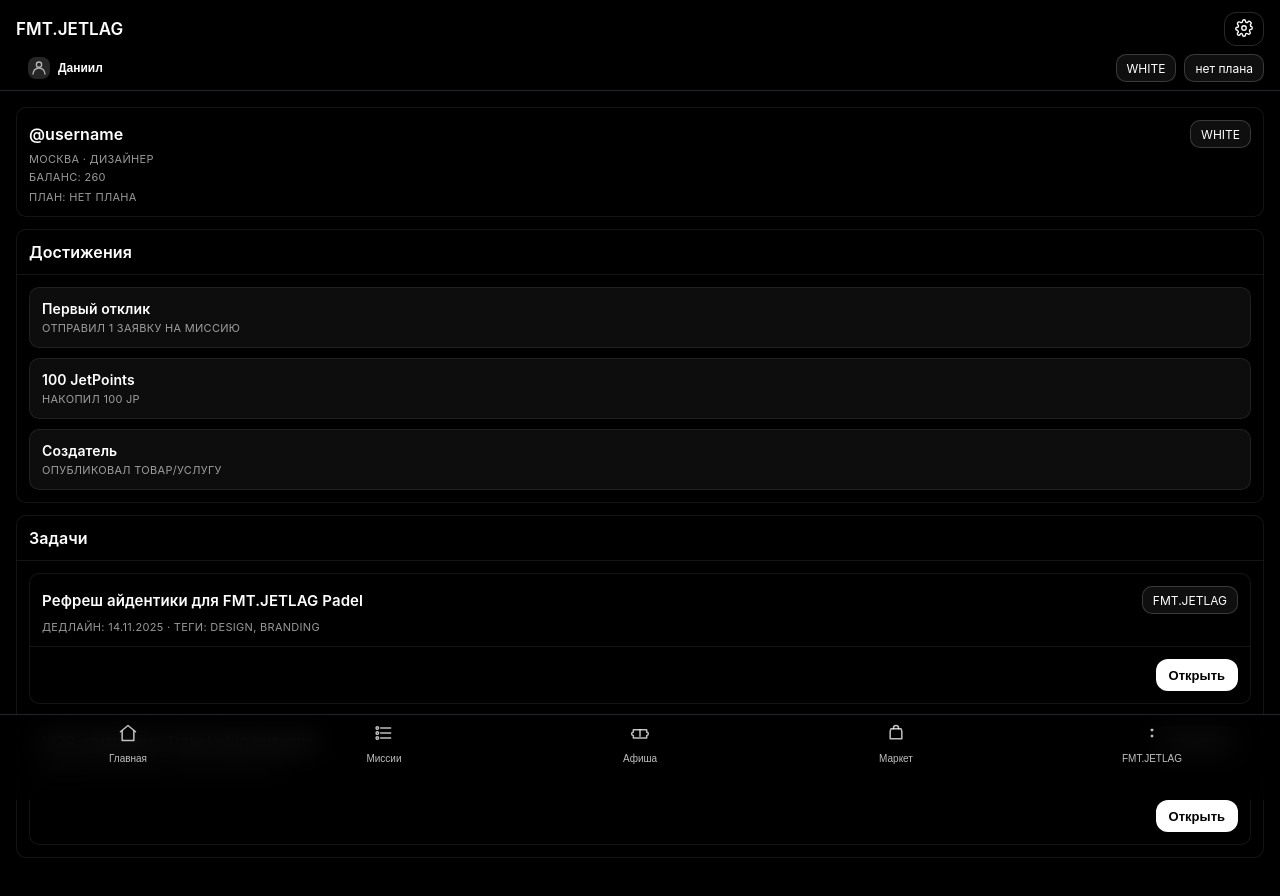
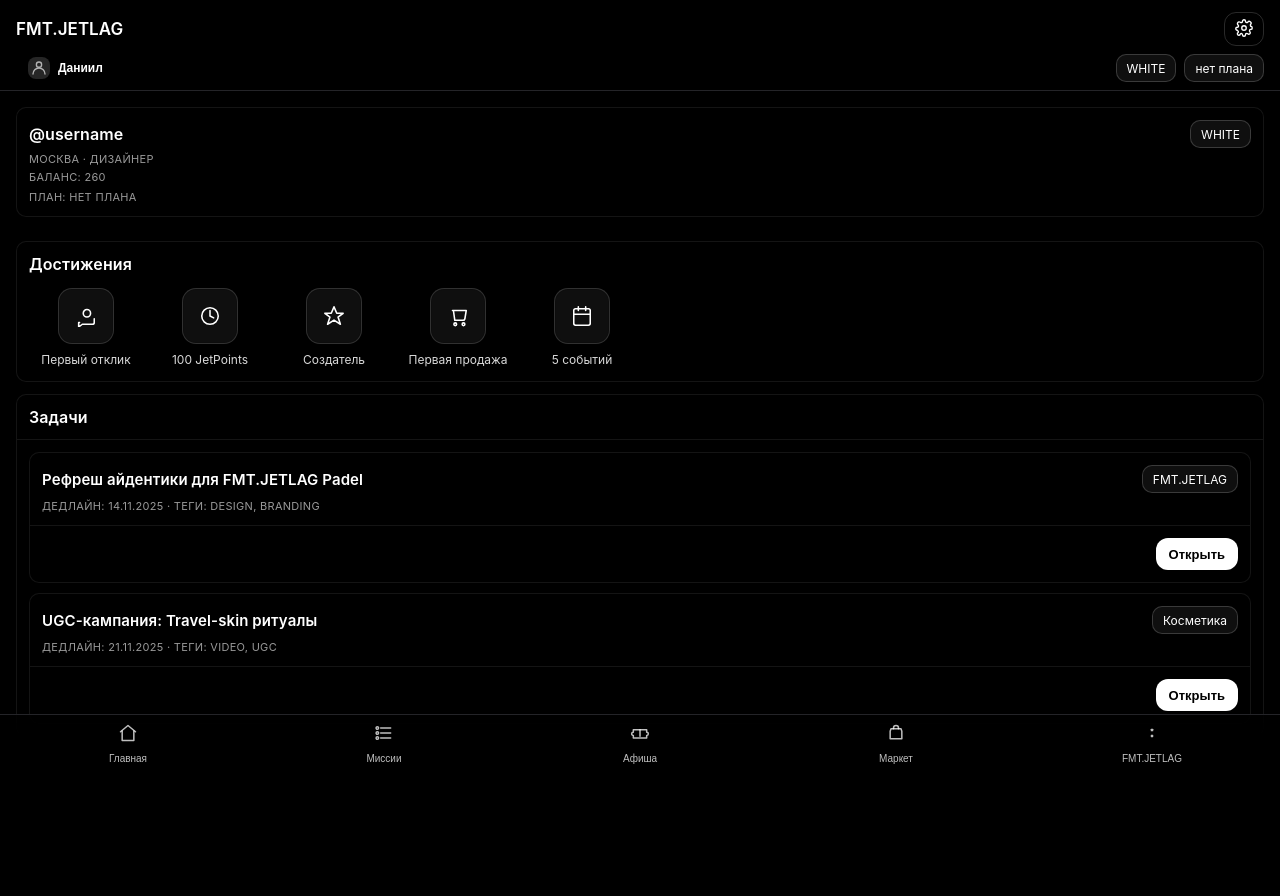
Before and after one commit to svechnikovdan-source/jetlag-tma, a Next.js app: page / in a window 1280 px wide. Both pictures are taken after a click on the button "Даниил". Shown: the top 896 px of the page. After the commit the page ends 825 px from the top, so only its background shows below. Built offline with nearby package versions, Linux system fonts and the light colour scheme.

Commit message:
UI tidy: stable icons, clean tabbar, full screens

```diff
--- a/app/page.tsx
+++ b/app/page.tsx
@@ -51,9 +51,9 @@
 
 const PEOPLE = [
   { id:"u1", name:"Арсений", role:"Основатель" },
-  { id:"u2", name:"Даниил", role:"Нефтянник" },
-  { id:"u3", name:"Бадри", role:"Gruzin" },
-  { id:"u4", name:"9Mice", role:"Artist" },
+  { id:"u2", name:"Мурад", role:"Блоггер" },
+  { id:"u3", name:"Даниил", role:"Нефтянник" },
+  { id:"u4", name:"9Mice", role:"Музыкант" },
   { id:"u5", name:"Kai Angel", role:"Музыкант" },
 ];
 
@@ -406,7 +406,6 @@
                       <div className="t-caption" style={{ marginTop: 2 }}>{p.role}</div>
                     </div>
                   </div>
-                  <div className="t-caption" style={{ marginTop: 10 }}>создаём культуру вместе</div>
                 </div>
               </div>
             );
@@ -457,19 +456,47 @@
 
       <div className="sp-3" />
 
+            {/* Достижения — горизонтальный скролл */}
+      <div className="sp-3" />
       <div className="card">
         <div className="card-sec">
           <div className="h2">Достижения</div>
-        </div>
-        <div className="separator" />
-        <div className="card-sec">
-          <div className="list">
-            {ACH.map(a=>(
-              <div className="card" key={a.id} style={{ background:"rgba(255,255,255,.05)" }}>
-                <div className="card-sec">
-                  <div className="h2" style={{ fontSize: 14 }}>{a.title}</div>
-                  <div className="t-caption" style={{ marginTop: 4 }}>{a.desc}</div>
-                </div>
+          <div className="sp-2" />
+
+          {/* список в одну строку со скроллом */}
+          <div className="ach-scroll">
+            {[
+              { id:"a1", title:"Первый отклик", icon:(
+                <svg width="22" height="22" viewBox="0 0 24 24" fill="none" stroke="currentColor" strokeWidth="1.7" strokeLinecap="round" strokeLinejoin="round">
+                  <path d="M21 15v4a2 2 0 0 1-2 2H8l-4 3v-5H5" />
+                  <path d="M17 9a4 4 0 1 1-8 0 4 4 0 0 1 8 0z"/>
+                </svg>
+              )},
+              { id:"a2", title:"100 JetPoints", icon:(
+                <svg width="22" height="22" viewBox="0 0 24 24" fill="none" stroke="currentColor" strokeWidth="1.7" strokeLinecap="round" strokeLinejoin="round">
+                  <circle cx="12" cy="12" r="9"/>
+                  <path d="M12 6v6l4 2"/>
+                </svg>
+              )},
+              { id:"a3", title:"Создатель", icon:(
+                <svg width="22" height="22" viewBox="0 0 24 24" fill="none" stroke="currentColor" strokeWidth="1.7" strokeLinecap="round" strokeLinejoin="round">
+                  <path d="M12 2l3 7h7l-5.6 4.1L19 21l-7-4.5L5 21l2.6-7.9L2 9h7z"/>
+                </svg>
+              )},
+              { id:"a4", title:"Первая продажа", icon:(
+                <svg width="22" height="22" viewBox="0 0 24 24" fill="none" stroke="currentColor" strokeWidth="1.7" strokeLinecap="round" strokeLinejoin="round">
+                  <path d="M6 6h15l-1.5 9a2 2 0 0 1-2 1.7H8.5L7 6z"/><circle cx="9" cy="21" r="1.5"/><circle cx="18" cy="21" r="1.5"/>
+                </svg>
+              )},
+              { id:"a5", title:"5 событий", icon:(
+                <svg width="22" height="22" viewBox="0 0 24 24" fill="none" stroke="currentColor" strokeWidth="1.7" strokeLinecap="round" strokeLinejoin="round">
+                  <rect x="3" y="4" width="18" height="18" rx="2"/><path d="M16 2v4M8 2v4M3 10h18"/>
+                </svg>
+              )},
+            ].map(a=>(
+              <div className="ach" key={a.id}>
+                <div className="ach__icon">{a.icon}</div>
+                <div className="ach__txt">{a.title}</div>
               </div>
             ))}
           </div>
```
